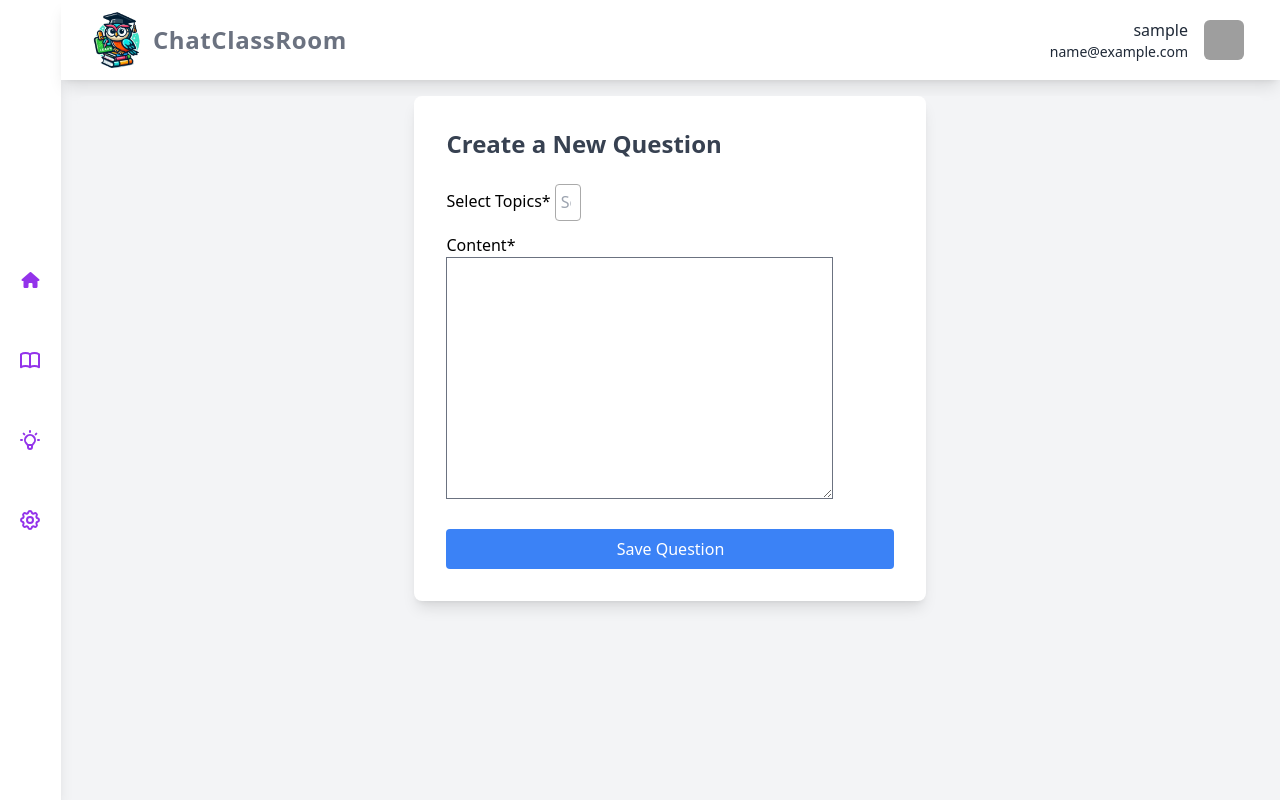
After one commit to llSiddharthll/ChatClassRoom, a Django app: page /create_question/ in a window 1280 px wide. The commit adds this page. Run offline with Django 5.2, Linux system fonts and the light colour scheme; the visitor is signed in with stand-in values (Sample User, id 1); data that the repository does not hold is empty; some libraries are stand-ins or nearby versions; grey boxes are pictures that could not be loaded.

Commit message:
idk what i updated

```diff
--- a/ChatClassRoom/urls.py
+++ b/ChatClassRoom/urls.py
@@ -22,7 +22,6 @@ from django.conf.urls.static import static
 urlpatterns = [
     path('admin/', admin.site.urls),
     path('', include('main.urls')),
-    path('markdownx/', include('markdownx.urls')),
 ]
 
 if settings.DEBUG:
--- a/main/forms.py
+++ b/main/forms.py
@@ -4,7 +4,7 @@ from .models import Note, Question, Topic, Comment, ChatMessage, UserProfile
 class NoteForm(forms.ModelForm):
     topics = forms.ModelMultipleChoiceField(
         queryset=Topic.objects.all(),
-        widget=forms.SelectMultiple(attrs={'class': 'select2 form-control'}),  # Ensure 'select2' class is added
+        widget=forms.SelectMultiple(attrs={'class': 'select2 form-control'}),  # 'select2' class added
         label="Select Topics",
         required=True
     )
@@ -13,17 +13,18 @@ class NoteForm(forms.ModelForm):
         model = Note
         fields = ['topics', 'title', 'content']
 
+
 class QuestionForm(forms.ModelForm):
     topics = forms.ModelMultipleChoiceField(
         queryset=Topic.objects.all(),
-        widget=forms.SelectMultiple(attrs={'class': 'form-control'}),
+        widget=forms.SelectMultiple(attrs={'class': 'select2 form-control'}),  # 'select2' class added
         label="Select Topics",
         required=True
     )
 
     class Meta:
         model = Question
-        fields = ['topics', 'question_text']
+        fields = ['topics', 'content']
 
 class CommentForm(forms.ModelForm):
     class Meta:
--- a/main/models.py
+++ b/main/models.py
@@ -41,13 +41,29 @@ class Note(models.Model):
 
 class Question(models.Model):
     topics = models.ManyToManyField(Topic, related_name='questions')
-    question_text = models.TextField()
+    title = models.CharField(max_length=255, blank=True, editable=False)  # New field for title
+    content = models.TextField()
     added_by = models.ForeignKey(User, on_delete=models.CASCADE, related_name='added_questions')
     created_at = models.DateTimeField(auto_now_add=True)
-    auto_slug = AutoSlugField(populate_from='question_text', unique=True, blank=True, max_length=255)
+    auto_slug = AutoSlugField(populate_from='title', unique=True, blank=True, max_length=255)
+
+
+    def save(self, *args, **kwargs):
+        # Check if title is empty or needs to be set
+        if not self.title:
+            # Get the count of questions already existing
+            existing_count = Question.objects.count() + 1  # Increment count for new set
+            self.title = f"Question Set {existing_count}"
+
+            # Check for uniqueness
+            while Question.objects.filter(title=self.title).exists():
+                existing_count += 1
+                self.title = f"Question Set {existing_count}"
+
+        super().save(*args, **kwargs)
 
     def __str__(self):
-        return self.question_text[:50]  # Show a snippet of the question
+        return self.title or self.question_text[:50]  # Return the title or a snippet of the question
 
 class Comment(models.Model):
     content = models.TextField()
--- /dev/null
+++ b/main/templates/question_form.html
@@ -0,0 +1,34 @@
+{% extends 'base.html' %}
+{% load static %}
+{% load crispy_forms_tags %}
+{% block content %}
+<section class="bg-gray-100">
+
+    <div class="container mx-auto">
+        <div class="max-w-lg mx-auto bg-white shadow-lg rounded-lg p-8">
+            <h2 class="text-2xl font-semibold text-gray-700 mb-6">Create a New Question</h2>
+
+            <form method="POST" novalidate>
+                {% csrf_token %}
+                {{ form|crispy }}
+                <div class="mt-6">
+                    <button type="submit" class="w-full bg-blue-500 text-white py-2 px-4 rounded hover:bg-blue-600 focus:outline-none focus:bg-blue-600">
+                        Save Question
+                    </button>
+                </div>
+            </form>
+        </div>
+    </div>
+
+</section>
+
+<!-- Initialize Select2 -->
+<script>
+    $(document).ready(function() {
+        $('#id_topics').select2({
+            placeholder: "Select topics",  // Add a placeholder
+            allowClear: true
+        });
+    });
+</script>
+{% endblock %}
--- a/main/urls.py
+++ b/main/urls.py
@@ -5,18 +5,19 @@ urlpatterns = [
     path("", views.home, name="home"),
     path('subjects/', views.subjects, name='subjects'),
     path('topics/<str:slug>/', views.topics, name='topics'),
-    path('topics/<str:subject_slug>/detail/<str:topic_slug>/', views.topic_detail, name='topic_detail'),  # Renamed the slugs for clarity
+    path('topics/<str:subject_slug>/detail/<str:topic_slug>/', views.topic_detail, name='topic_detail'),
     path('<str:subject_slug>/<str:topic_slug>/<str:note_slug>/', views.note_detail, name='note_detail'),
+    path('<str:subject_slug>/<str:topic_slug>/<str:question_slug>/', views.question_detail, name='question_detail'),
     path('create_note/', views.create_note, name='create_note'),
     path('create_question/', views.create_question, name='create_question'),
     path('notes/<int:note_pk>/comments/create/', views.create_comment_note, name='create_comment_note'),
     path('questions/<int:question_pk>/comments/create/', views.create_comment_question, name='create_comment_question'),
-    path('login/', views.login_view, name='login'),
-    path('logout/', views.logout_view, name='logout'),
-    path('signup/', views.signup_view, name='signup'),
     path('chat/', views.chat, name='chat'),
     path('dashboard/', views.dashboard, name='dashboard'),
     path('note/<int:topic_id>/comment/', views.add_note_comment, name='add_note_comment'),
     path('question/<int:topic_id>/comment/', views.add_question_comment, name='add_question_comment'),
     path('edit-profile/', views.edit_profile, name='edit_profile'),
+    path('login/', views.login_view, name='login'),
+    path('logout/', views.logout_view, name='logout'),
+    path('signup/', views.signup_view, name='signup'),
 ]
--- a/main/views.py
+++ b/main/views.py
@@ -123,6 +123,30 @@ def note_detail(request, subject_slug, topic_slug, note_slug):
         'next_note': next_note,
     }
     return render(request, 'note_detail.html', context)
+
+def question_detail(request, subject_slug, topic_slug, question_slug):
+    question = get_object_or_404(Question, auto_slug=question_slug)
+
+    # Get the topic associated with the question
+    topic = get_object_or_404(Topic, auto_slug=topic_slug)
+
+    # Get the subject associated with the topic
+    subject = get_object_or_404(Subject, auto_slug=subject_slug)
+
+    # Get the previous question
+    previous_question = Question.objects.filter(id__lt=question.id).order_by('-id').first()
+
+    # Get the next question
+    next_question = Question.objects.filter(id__gt=question.id).order_by('id').first()
+
+    context = {
+        'topic': topic,
+        'subject': subject,
+        'question': question,
+        'previous_note': previous_question,
+        'next_note': next_question,
+    }
+    return render(request, 'question_detail.html', context)
 
 def chat(request):
     return render(request, 'chat.html')
```
Also changed, not shown: ChatClassRoom/settings.py (+10 -5 lines), main/templates/base.html (+42 -135 lines), main/templates/question_detail.html (added, +82 -0 lines), main/templates/topic_detail.html (+7 -7 lines), main/migrations/0001_initial.py, main/migrations/0002_alter_comment_commented_by_userprofile.py (deleted), main/migrations/0003_alter_userprofile_pfp.py (deleted).
